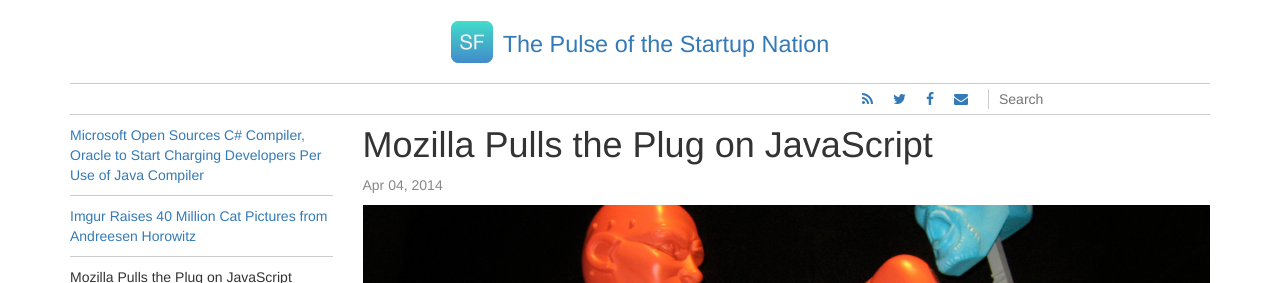
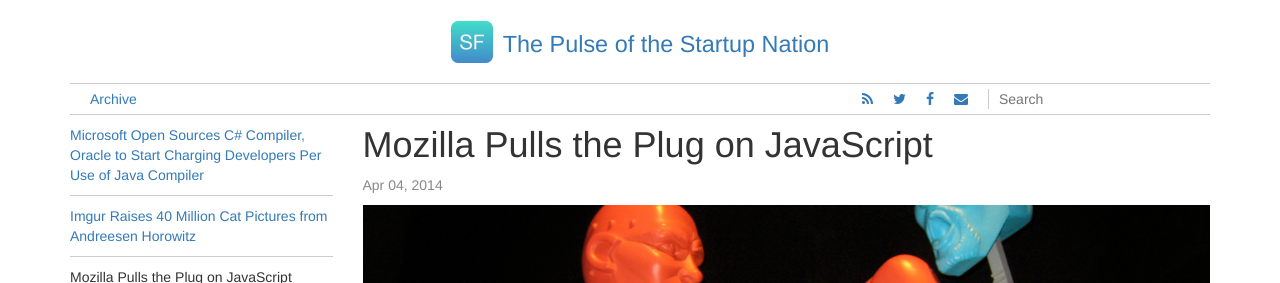
Before and after one commit to strong-code/sfbaybeat.github.io, a Jekyll site: the page built from _posts/2014-04-04-mozilla-pulls-plug-javascript.md, in a window 1280 px wide. Shown: the top 283 px of the page. Built offline with Jekyll 4.4.1, drawn with Linux system fonts in a browser that asks for light colours; nearby versions of some CDN libraries.

Commit message:
add archive pagination

```diff
--- a/_config.yml
+++ b/_config.yml
@@ -3,3 +3,5 @@
 url: sfbaybeat.com
 lsi: true
 markdown: kramdown
+paginate: 5
+paginate_path: "archive/:num"
--- a/_includes/entry.html
+++ b/_includes/entry.html
@@ -1,8 +1,8 @@
 <article itemscope itemtype="http://schema.org/NewsArticle">
     <header>
-        {% if include.post.lead %}
+        {% if include.post.lead %}{% unless include.no_lead %}
             <a class="image" style="background-image: url('{{ include.post.lead.image }}')" href="{{ include.post.url }}"></a>
-        {% endif %}
+        {% endunless %}{% endif %}
         <h2 itemprop="headline"><a href="{{ include.post.url }}">{{ include.post.title }}</a></h2>
         <time datetime="{{ include.post.date | date:"%FT%T%z" }}" pubdate itemprop="datePublished">{{ include.post.date | date:"%b %d, %Y" }}</time>
     </header>
--- a/_layouts/default.html
+++ b/_layouts/default.html
@@ -27,6 +27,7 @@
 
         <nav>
             <ul class="clearfix">
+                <li><a href="/archive">Archive</a></li>
                 <li class="pull-right">
                     <form action="https://www.google.com/search" method="GET">
                         <input type="hidden" name="q" value="site:{{ site.url }}">
--- a/_layouts/post.html
+++ b/_layouts/post.html
@@ -7,13 +7,7 @@
         <ul class="recent-news">
             {% for post in site.posts limit: 10 %}
             <li>
-                {% if post.url != page.url %}
-                    <a href="{{ post.url }}">
-                {% endif %}
-                {{ post.title }}
-                {% if post.url != page.url %}
-                    </a>
-                {% endif %}
+                <a class="{% if page.url == post.url %}disabled{% endif %}" href="{{ post.url }}">{{ post.title }}</a>
             </li>
             {% endfor %}
         </ul>
--- a/css/style.css
+++ b/css/style.css
@@ -14,6 +14,16 @@
 
 h1 small {
     font-weight: 300;
+}
+
+a.disabled {
+    cursor: auto;
+    color: inherit;
+    pointer-events: none;
+}
+
+a.disabled:hover {
+    text-decoration: none;
 }
 
 body > .container > header {
@@ -114,23 +124,27 @@
     font-weight: 300;
 }
 
-.search-results .entries {
-    list-style: none;
-    padding: 0;
-}
-
-/* totally invalid html here, but lunr hardcodes this */
-.search-results .entries p {
-    padding: 20px 0;
-}
-
-.search-results .entries > li,
 .articles > li {
     border-bottom: 1px solid #ccc;
     padding: 10px 0;
 }
 
-.search-results .entries > li:last-child,
 .articles > li:last-child {
     border-bottom: none;
 }
+
+.pager {
+    border-top: 1px solid #ccc;
+    margin: 0;
+    padding: 10px 0 0 0;
+}
+
+.pager li a {
+    border: none;
+    padding: 0;
+    display: inline;
+}
+
+.pager li a:hover {
+    background: transparent;
+}
```
Also changed, not shown: archive/index.html (added, +21 -0 lines).
